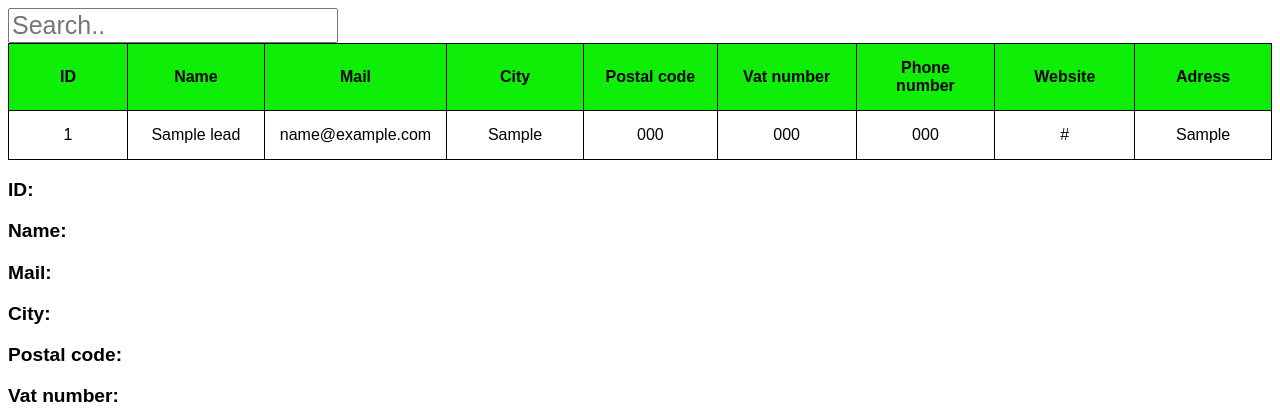
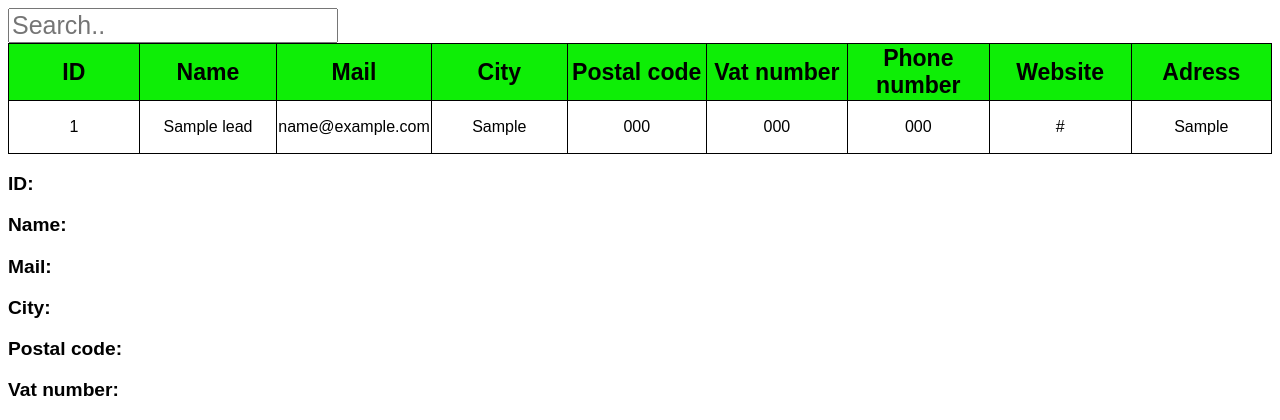
Before and after one commit to BenjaminAaris/Leads-Table, a PHP site: page / in a window 1280 px wide. Shown: the top 420 px of the page. Run offline with PHP 8.4, Linux system fonts and the light colour scheme; tables that the repository leaves empty or names only in its code hold one stand-in row (values such as "Sample post").

Commit message:
Update index.css

```diff
--- a/index.css
+++ b/index.css
@@ -1,14 +1,26 @@
 table, th, tr, td {
     border: 1px solid black;
     border-collapse: collapse;
-    padding: 15px;
     text-align: center;
     font-family: Arial, Helvetica, sans-serif;
-    font-size: medium;;
+    font-size: medium;
+    margin-right: auto;
+    margin-left: auto;
   }
-
   th {
     width: 150px;
+    height: 50px;
+    font-size: larger;
+  }
+  tr {
+    width: 150px;
+    height: 50px;
+    font-size: larger;
+  }
+  td {
+    width: 150px;
+    height: 50px;
+    font-size: medium;
   }
 
   tr:hover {background-color: aqua;}
```
